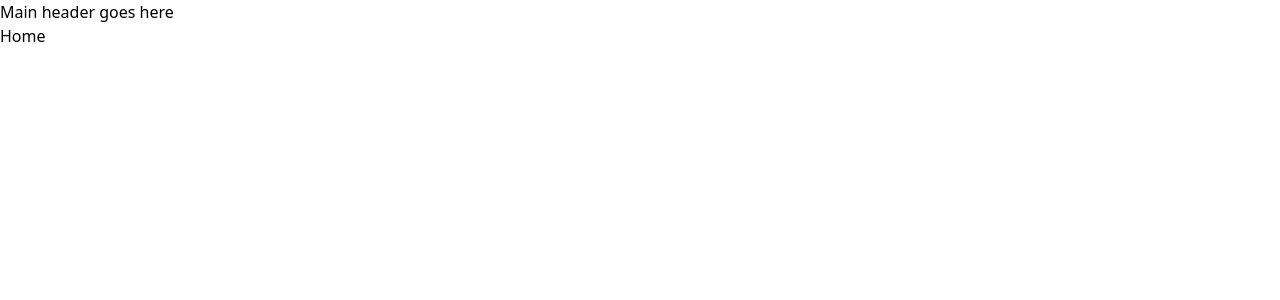
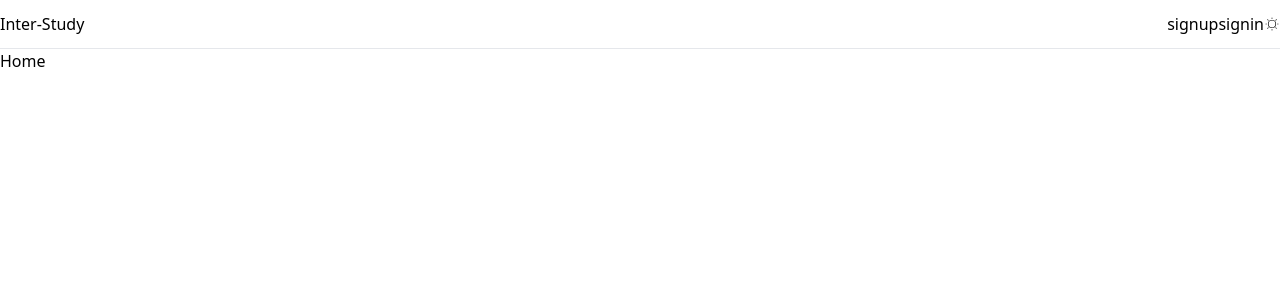
Before and after one commit to yeasir99/inter-study, a React (Create React App) app in the folder client/: page / in a window 1280 px wide. Shown: the top 300 px of the page. Built offline with nearby package versions, Linux system fonts and the light colour scheme.

Commit message:
add header

```diff
--- a/client/package.json
+++ b/client/package.json
@@ -8,6 +8,7 @@
     "@testing-library/user-event": "^13.5.0",
     "react": "^18.2.0",
     "react-dom": "^18.2.0",
+    "react-icons": "^4.8.0",
     "react-router-dom": "^6.9.0",
     "react-scripts": "5.0.1",
     "web-vitals": "^2.1.4"
--- a/client/src/App.js
+++ b/client/src/App.js
@@ -3,6 +3,7 @@ import Home from './components/Home';
 import Login from './components/Login';
 import Signup from './components/signup';
 import { useState, useEffect } from 'react';
+import Header from './components/Header';
 
 function App() {
   const [theme, setTheme] = useState('light');
@@ -21,14 +22,10 @@ function App() {
     }
   }, [theme]);
 
-  const handleThemeSwitch = () => {
-    setTheme(theme === 'dark' ? 'light' : 'dark');
-  };
-
   return (
     <div className="bg-white dark:bg-gray-800">
       <div className="max-w-screen-xl mx-auto">
-        <header>Main header goes here</header>
+        <Header theme={theme} setTheme={setTheme} />
         <Routes>
           <Route path="/" element={<Home />} />
           <Route path="/signin" element={<Login />} />
--- /dev/null
+++ b/client/src/components/Header.js
@@ -0,0 +1,24 @@
+import { CiLight } from 'react-icons/ci';
+import { BiMoon } from 'react-icons/bi';
+
+const Header = ({ theme, setTheme }) => {
+  const handleThemeSwitch = () => {
+    setTheme(theme === 'dark' ? 'light' : 'dark');
+  };
+  return (
+    <div className="border-b py-3">
+      <div className="dark:text-gray-50 flex justify-between">
+        <h1>Inter-Study</h1>
+        <div className="flex justify-between">
+          <h1>signup</h1>
+          <h1>signin</h1>
+          <button onClick={handleThemeSwitch}>
+            {theme === 'light' ? <CiLight /> : <BiMoon />}
+          </button>
+        </div>
+      </div>
+    </div>
+  );
+};
+
+export default Header;
```
Also changed, not shown: 1 other file (tests, documents, lock files or other folders).
